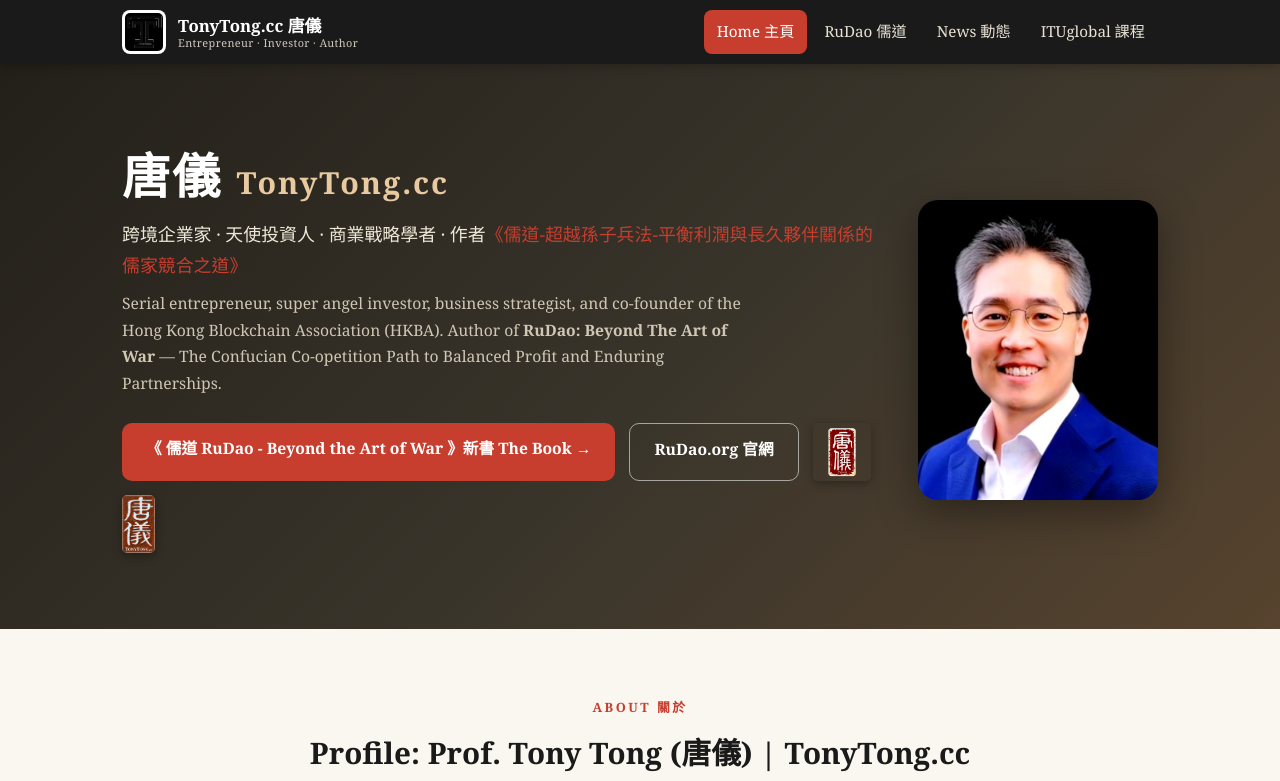
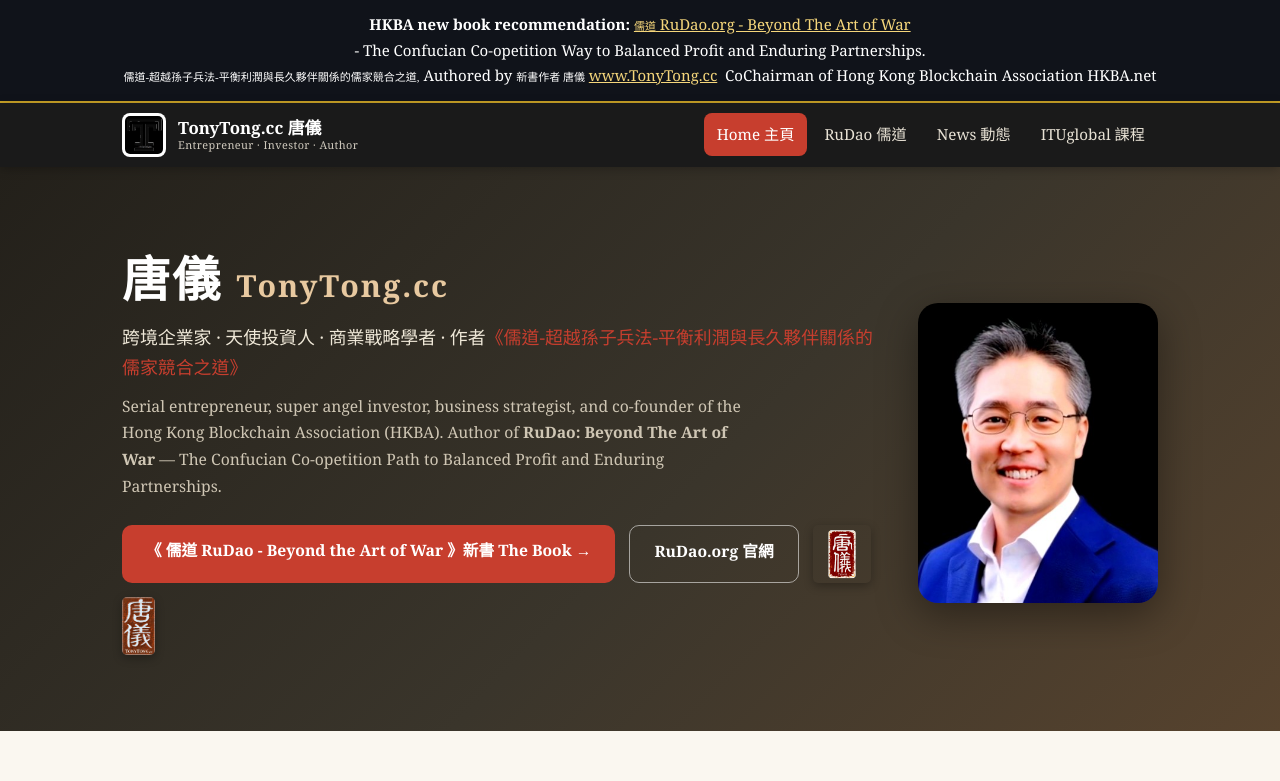
Before and after one commit to com1010/tonytong, a plain HTML site: page index.html in a window 1280 px wide. Shown: the top 781 px of the page. Drawn offline with Linux system fonts and the light colour scheme.

Commit message:
Add HKBA new book recommendation banner to homepage top

```diff
--- a/index.html
+++ b/index.html
@@ -47,6 +47,18 @@ gtag('config', 'G-96WKZEXZE3');
 </script>
 </head>
 <body>
+<!-- HKBA new book recommendation banner -->
+<style>
+.hkba-book-banner{background:#10131a;border-bottom:2px solid #c9a227;color:#ffffff;text-align:center;padding:12px 16px;font-family:Georgia,'Times New Roman',serif;line-height:1.7;font-size:15px;}
+.hkba-book-banner a{color:#f5d67b;text-decoration:underline;}
+.hkba-book-banner .zh-bnr{font-family:SimSun,'Songti SC','Noto Serif SC',serif;font-size:calc(1em - 4px);font-weight:400;}
+</style>
+<div class="hkba-book-banner">
+  <strong>HKBA new book recommendation:</strong> <a href="https://rudao.org" target="_blank" rel="noopener"><span class="zh-bnr">儒道</span> RuDao.org - Beyond The Art of War</a><br>
+  - The Confucian Co-opetition Way to Balanced Profit and Enduring Partnerships.<br>
+  <span class="zh-bnr">儒道-超越孫子兵法-平衡利潤與長久夥伴關係的儒家競合之道,</span> Authored by <span class="zh-bnr">新書作者 唐儀</span> <a href="https://www.tonytong.cc" target="_blank" rel="noopener">www.TonyTong.cc</a>&nbsp; CoChairman of Hong Kong Blockchain Association HKBA.net
+</div>
+<!-- end book banner -->
 <header class="site-head">
   <div class="wrap">
     <a class="brand" href="index.html">
```
